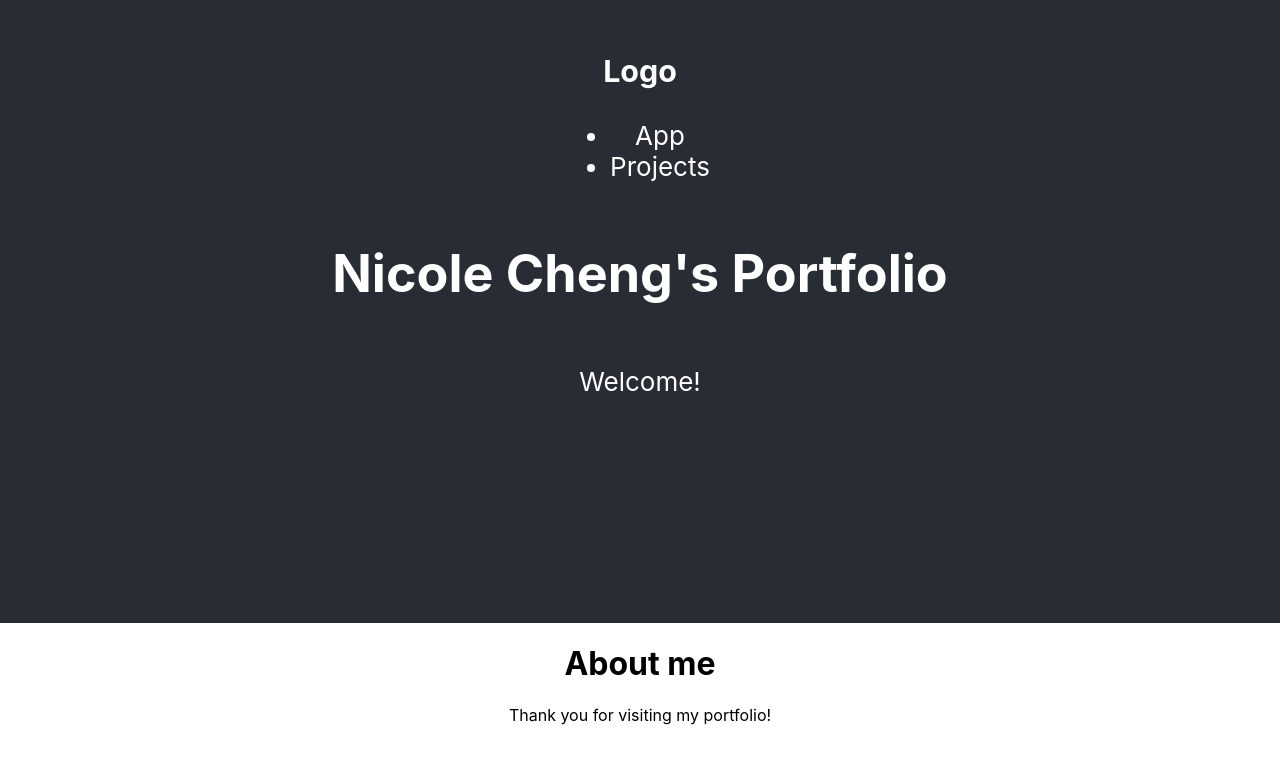
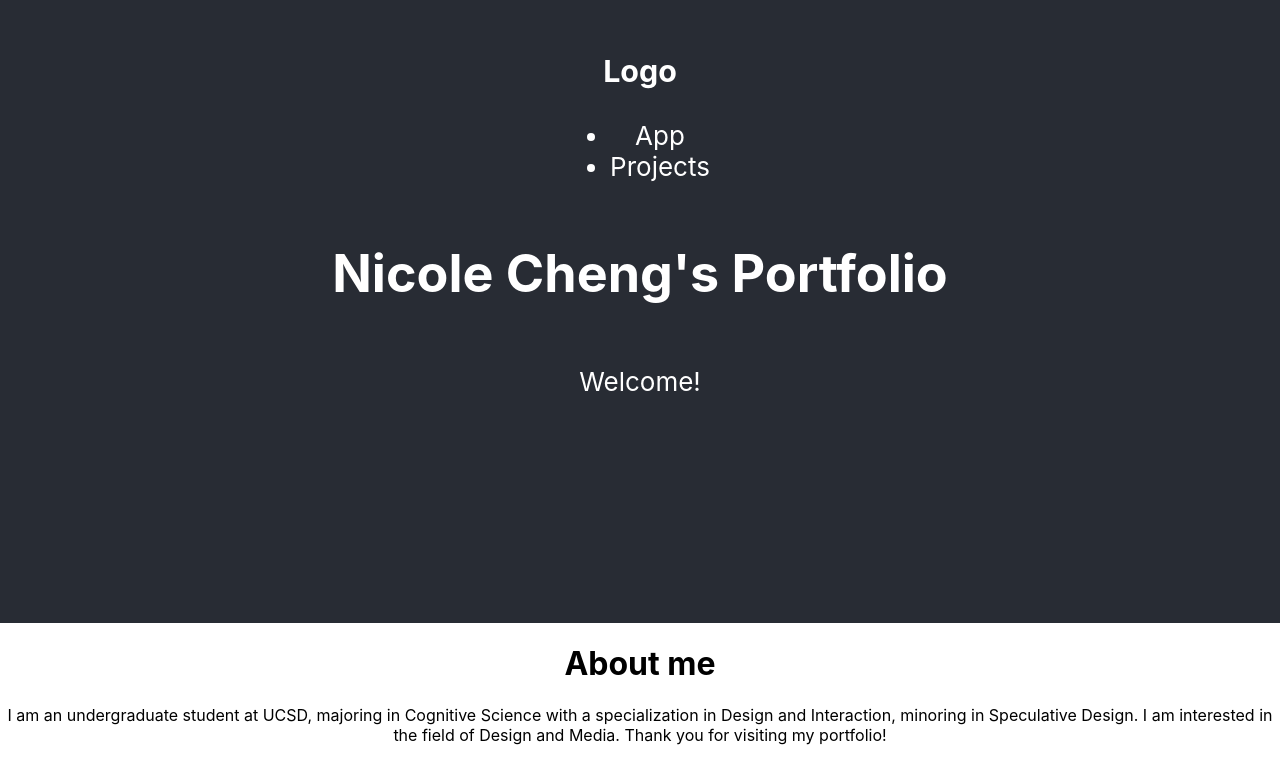
Before and after one commit to nicolecheng7603/COGS125, a React (Create React App) app: page / in a window 1280 px wide. Shown: the part 177-938 px from the top of the page. Built offline with nearby package versions, Linux system fonts and the light colour scheme.

Commit message:
Update App.js

```diff
--- a/src/App.js
+++ b/src/App.js
@@ -18,13 +18,16 @@ function App() {
         <main>
           <Routes>
             <Route path="/" element={<About />} />
-            <Route path="/projects" element={<Projects />} />
-            <Route path="/projects/:id" element={<Projects />} /> {/* This line */}
-            <Route path="/contact" element={<Contact />} />
+            <Route path="/projects" element={<Projects />} /> {/* New Projects Page */}
+            <Route path="/contact" element={<Contact />} /> {/* New Contact Page */}
           </Routes>
         </main>
         <footer>
-          <p>Thank you for visiting my portfolio!</p>
+          <p>
+            I am an undergraduate student at UCSD, majoring in Cognitive Science
+            with a specialization in Design and Interaction, minoring in Speculative
+            Design. I am interested in the field of Design and Media.
+            Thank you for visiting my portfolio!</p>
         </footer>
       </div>
     </Router>
```
